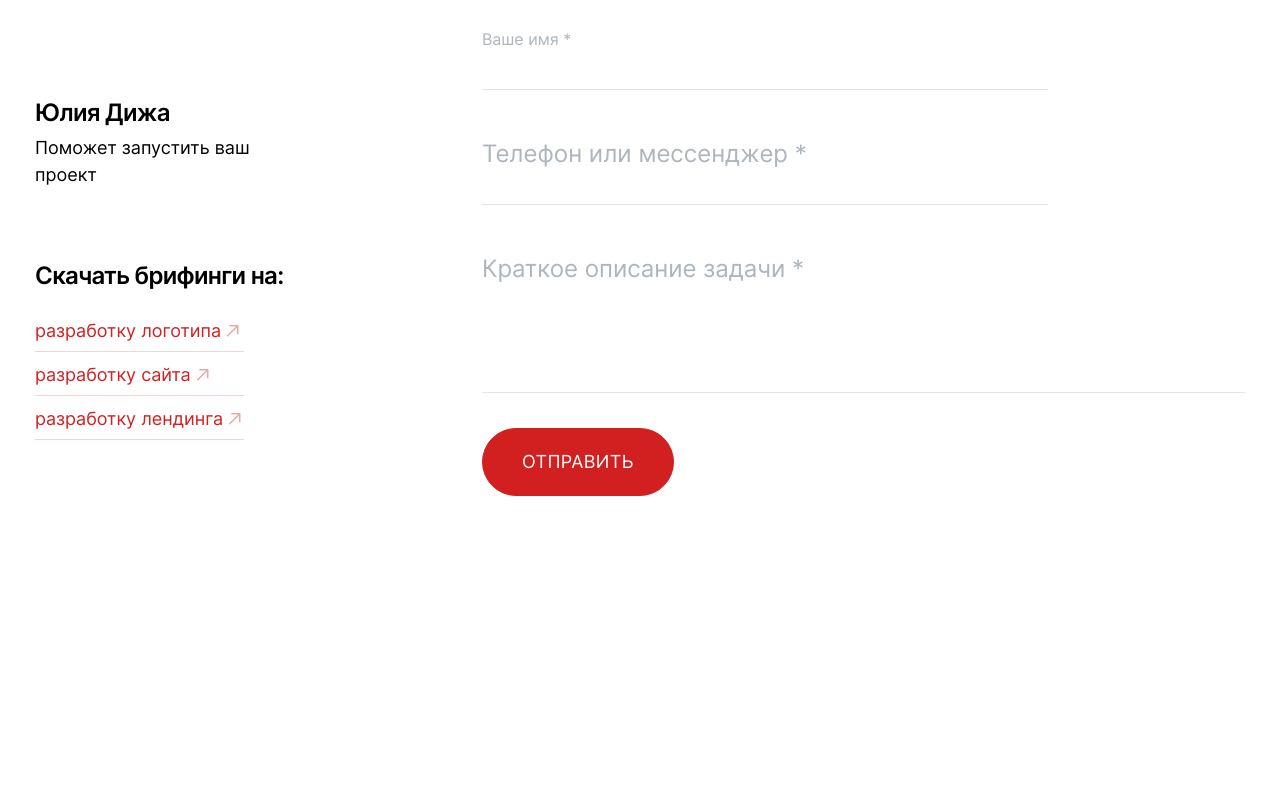
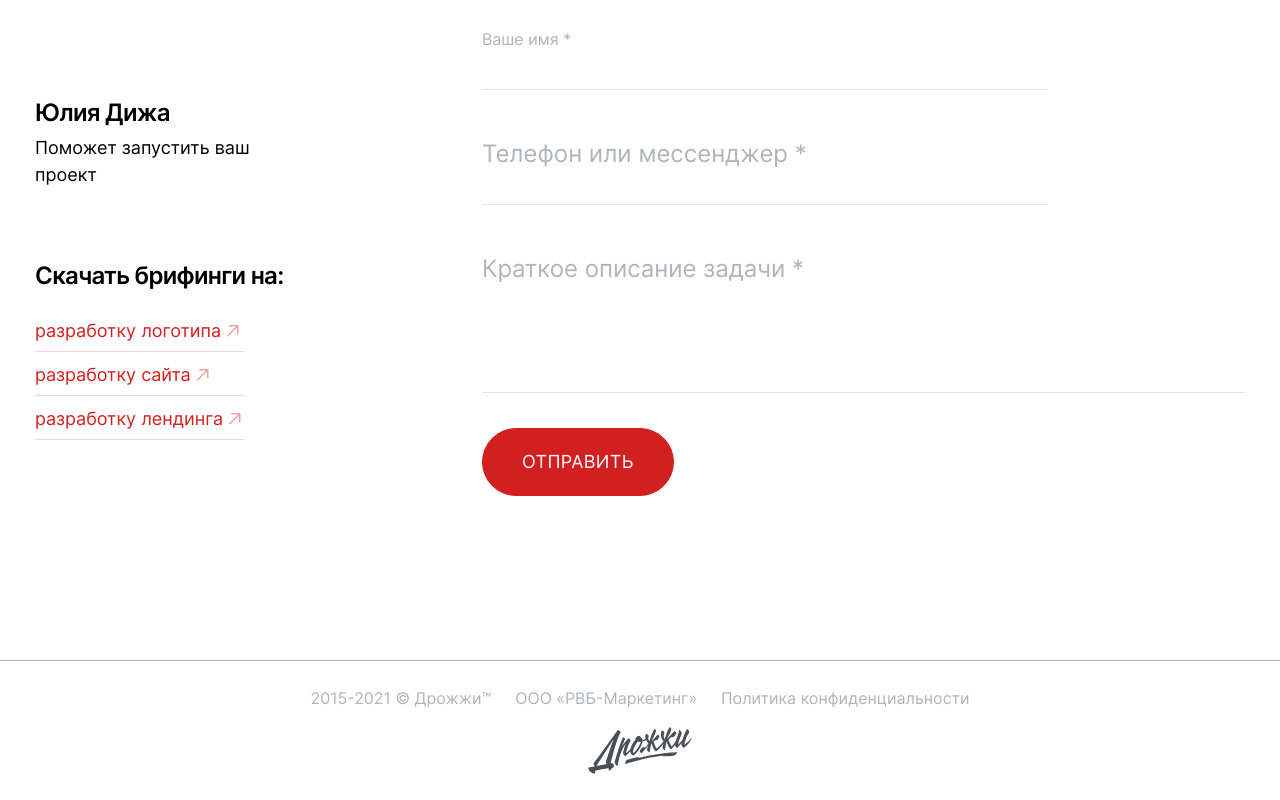
Before and after one commit to Alexander95433/Test_two, a plain HTML site: page index.html in a window 1280 px wide. Shown: the part 2637-3437 px from the top of the page. Before the commit the page ends 3297 px from the top, so only its background shows below. Drawn offline with Linux system fonts and the light colour scheme; files whose address does not match are found by name.

Commit message:
feat: footer desktop

```diff
--- /dev/null
+++ b/blocks/footer/__logo/footer__logo.css
@@ -0,0 +1,5 @@
+.footer__logo {
+    margin-top: 17px;
+    width: 106px;
+    height: 48px;
+ }
--- /dev/null
+++ b/blocks/footer/__subtitle-list/footer__subtitle-list.css
@@ -0,0 +1,12 @@
+.footer__subtitle-list {
+    display: flex;
+    gap: 24px;
+    padding: 0;
+    margin: 0;
+    font-style: normal;
+    font-weight: 400;
+    font-size: 16px;
+    line-height: 24px;
+    color: #ADB5BD;
+    list-style-type: none;
+ }
--- /dev/null
+++ b/blocks/footer/footer.css
@@ -0,0 +1,8 @@
+.footer {
+    display: flex;
+    flex-direction: column;
+    align-items: center;
+    border-top: solid 1px #ACB5BD;
+    padding: 25px 0;
+    box-sizing: border-box;
+ }
--- a/index.html
+++ b/index.html
@@ -162,7 +162,14 @@
             </div>
         </section>
 
-        <footer class="footer"></footer>
+        <footer class="footer">
+            <ul class="footer__subtitle-list">
+                <li>2015-2021 © Дрожжи™</li>
+                <li>ООО «РВБ-Маркетинг»</li>
+                <li>Политика конфиденциальности</li>
+            </ul>
+            <img class="footer__logo" src="./image/footer-logo.svg" alt="">
+        </footer>
     </main>
 </body>
 
--- a/page/index.css
+++ b/page/index.css
@@ -72,3 +72,8 @@
  @import url(../blocks/leave-request/__input/_contact/leave-request__input_contact.css);
  @import url(../blocks/leave-request/__input/_tasks/leave-request__input_tasks.css);
  @import url(../blocks/button-page/_leave-request-submit/button-page_leave-request-submit.css);
+
+ /* footer */
+@import url(../blocks/footer/footer.css);
+@import url(../blocks/footer/__subtitle-list/footer__subtitle-list.css);
+@import url(../blocks/footer/__logo/footer__logo.css);
```
Lines whose indentation alone changed are shown as unchanged.
